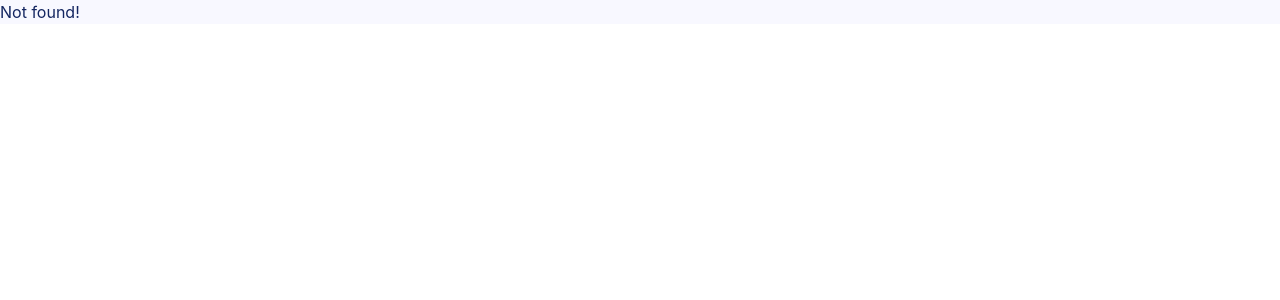
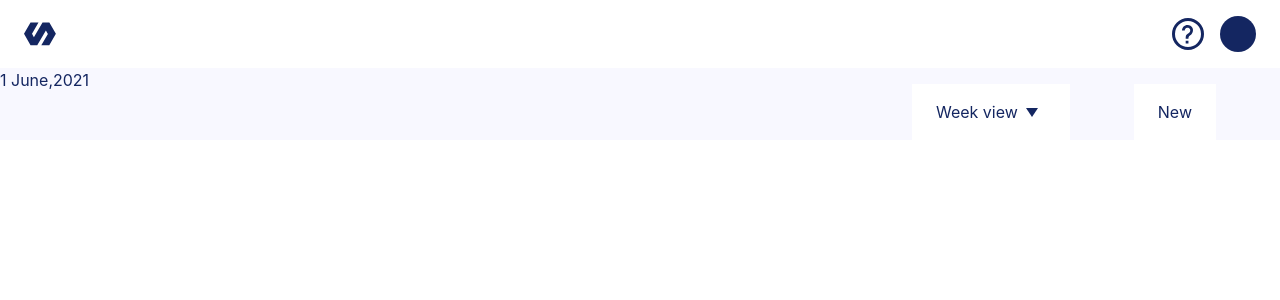
Before and after one commit to swciitg/SWC_Courses_V1, a React (Create React App) app in the folder client/: page /calendar in a window 1280 px wide. Shown: the top 300 px of the page. Built offline with nearby package versions, Linux system fonts and the light colour scheme.

Commit message:
changes in calneder component

```diff
--- a/client/src/App.js
+++ b/client/src/App.js
@@ -3,6 +3,7 @@ import { BrowserRouter, Switch, Route } from 'react-router-dom';
 
 import WelcomeScreen from './screens/admin/WelcomeScreen';
 import DashboardScreen from './screens/admin/DashboardScreen';
+import CalendarScreen from './screens/admin/CalendarScreen'
 import Home from './screens/admin/Home';
 import NotFound from './components/NotFound';
 
@@ -20,6 +21,9 @@ function App() {
           <Route path="/dashboard" exact>
             <DashboardScreen />
           </Route>
+          <Route path="/calendar" exact>
+            <CalendarScreen/>
+          </Route>
           <Route path='*'>
             <NotFound />
           </Route>
--- a/client/src/components/admin/Calender/Calender.js
+++ /dev/null
@@ -1,16 +0,0 @@
-import React from 'react'
-import Cal1 from './Week_cal/cal1'
-import New from '../dashboard/new'
-import Header from '../Header/Header'
-import WeekView from './weekView'
-
-export default function Calender() {
-    return (
-        <div>
-            <Header/>
-            <WeekView/>
-            <New/>
-            <Cal1/>
-        </div>
-    )
-}
--- a/client/src/components/admin/Calender/Week_cal/cal1.js
+++ b/client/src/components/admin/Calender/Week_cal/cal1.js
@@ -3,7 +3,7 @@ import React from 'react'
 export default function cal1() {
     return (
         <div>
-            this is a calendar.
+
         </div>
     )
 }
--- a/client/src/components/admin/Calender/weekView.js
+++ b/client/src/components/admin/Calender/weekView.js
@@ -6,10 +6,10 @@ const WeekView = (props) =>{
 
         <div className="bg-white py-4 px-6 mr-16 mt-4 flex justify-center  ">
 
-            <div>
+            <div className="flex justify-center">
                 Week view
-                <span>
-                    <svg width="17" height="13" viewBox="0 0 17 13" fill="none" xmlns="http://www.w3.org/2000/svg">
+                <span className="mx-2 justify-center flex items-center">
+                    <svg  className="w-3" width="17" height="13" viewBox="0 0 17 13" fill="none" xmlns="http://www.w3.org/2000/svg">
                     <path d="M0 0.264648L8.5 12.8823L17 0.264648L0 0.264648Z" fill="#142661"/>
                     </svg>
 
--- /dev/null
+++ b/client/src/screens/admin/CalendarScreen.js
@@ -0,0 +1,22 @@
+import React from 'react'
+import Cal1 from '../../components/admin/Calender/Week_cal/cal1'
+import New from '../../components/admin/dashboard/new'
+import Header from '../../components/admin/Header/Header'
+import WeekView from '../../components/admin/Calender/weekView'
+
+export default function Calender() {
+    return (
+        <div className="bg-grey">
+            <Header/>
+            <div className="flex justify-between">
+                <div>1 June,2021</div>
+                <div className="flex">
+                    <WeekView/>
+                    <New/>
+                </div>
+            </div>
+
+            <Cal1/>
+        </div>
+    )
+}
```
